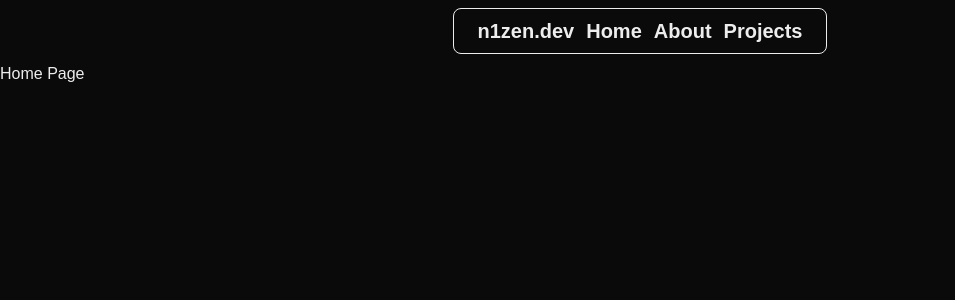
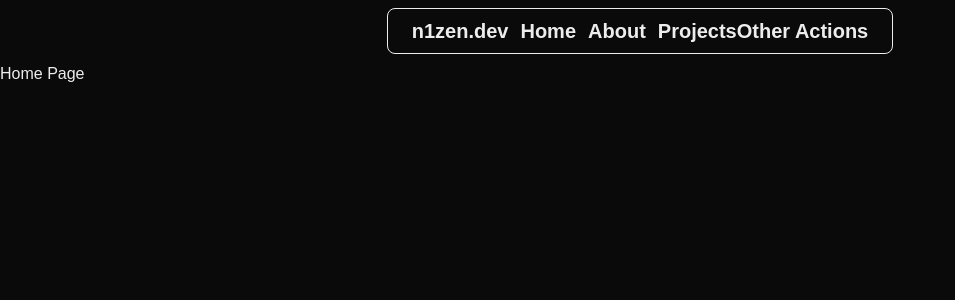
Before and after one commit to n1zen/portfolio-next, a Next.js app: page / in a window 1280 px wide. Shown: the top 300 px of the page, without its empty margins (0-955 px from the left). Built offline with nearby package versions, Linux system fonts and the light colour scheme.

Commit message:
testing on coder-termux

```diff
--- a/app/components/Header.tsx
+++ b/app/components/Header.tsx
@@ -10,6 +10,9 @@ export default function Header() {
             {/* Navigation */}
             <NavBar/>
             {/* Other Actions */}
+            <div className="p-0 m-0 flex justify-center items-center">
+                <h1 className="font-bold text-xl">Other Actions</h1>
+            </div>
         </header>
     );
 }
```
